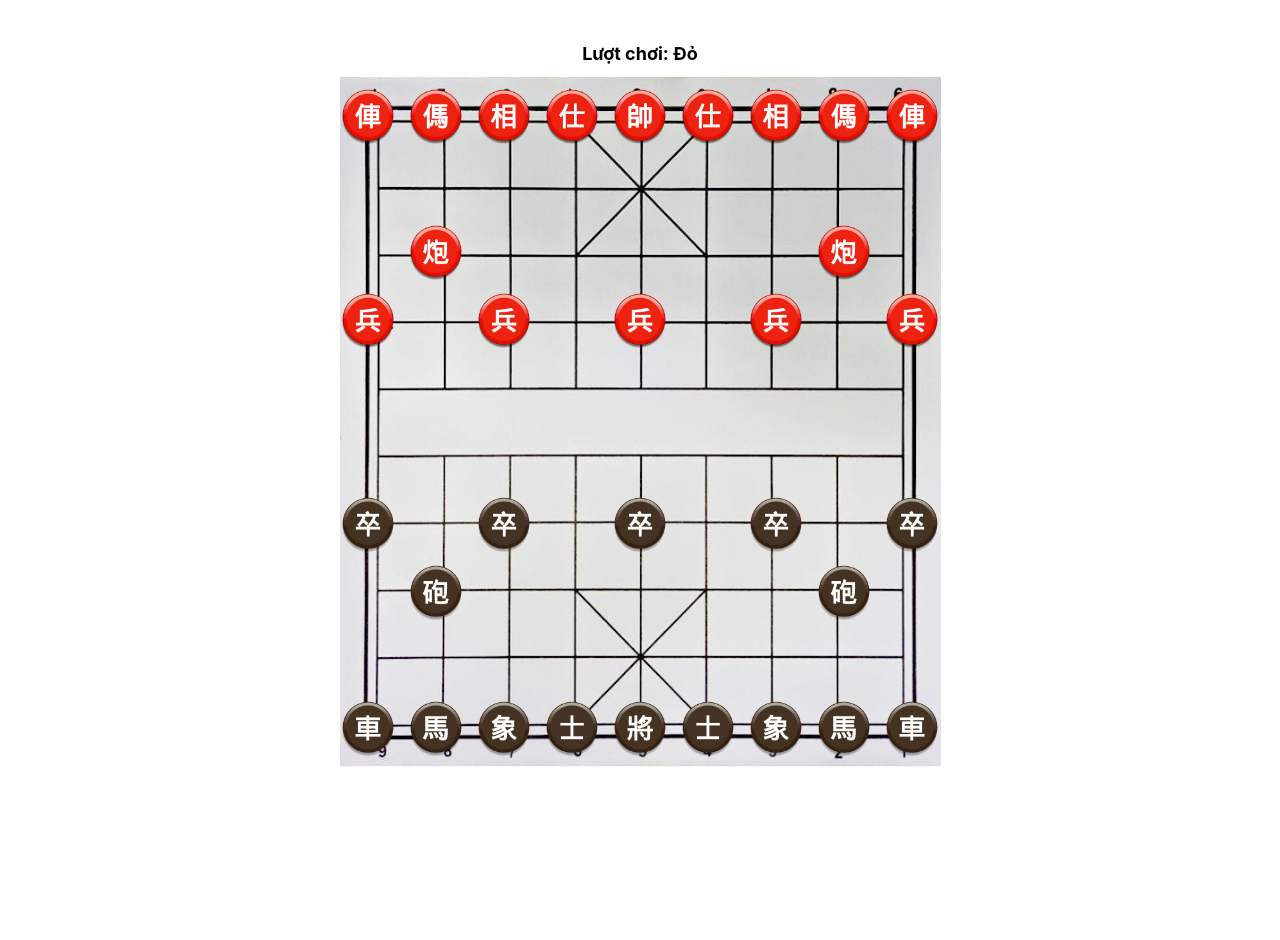
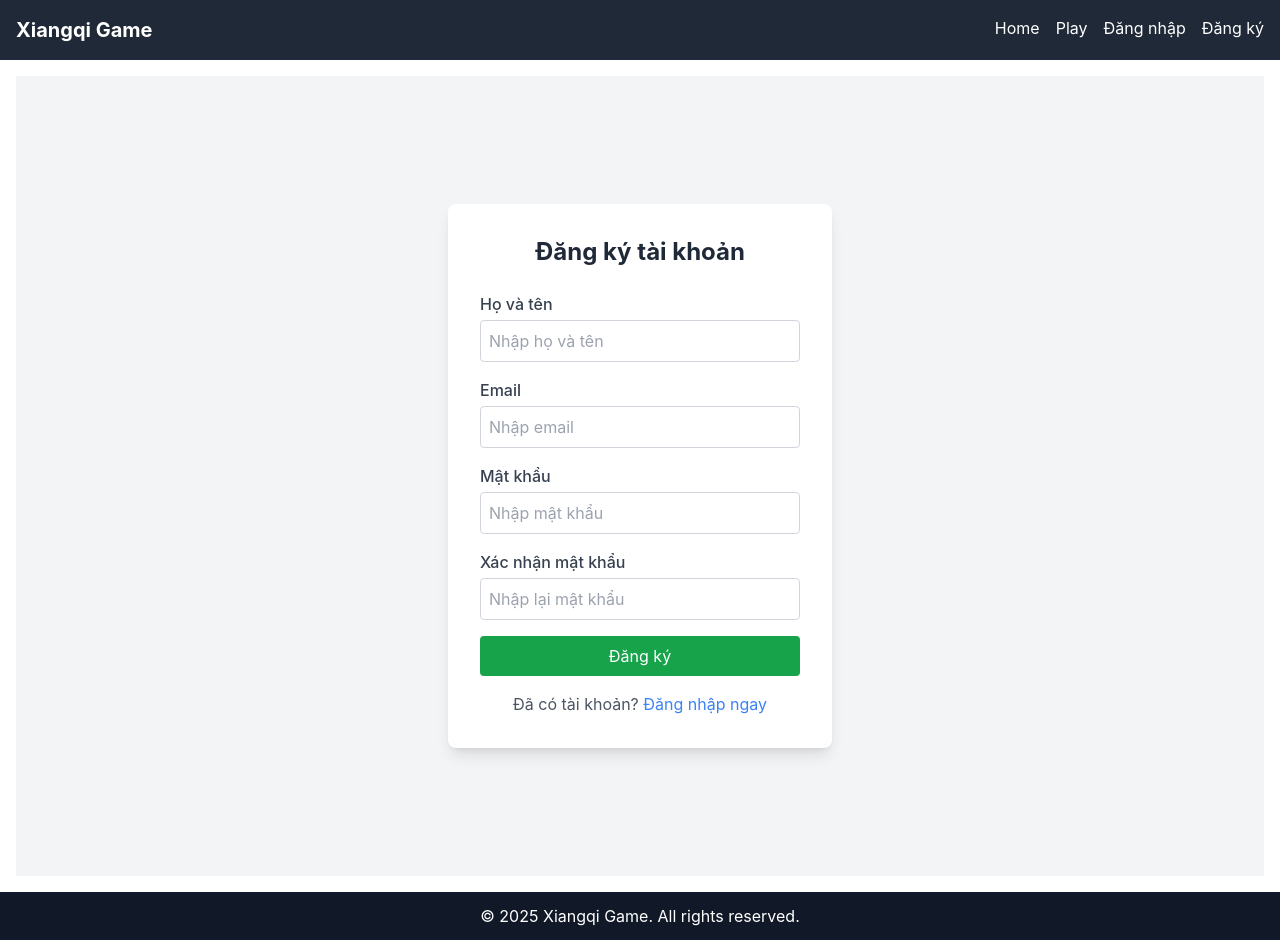
Before and after one commit to TronggDatt/Final-Project, a React (Create React App) app in the folder chess-game/: page /register in a window 1280 px wide. Before the commit the page ends 800 px from the top, so only its background shows below. Built offline with nearby package versions, Linux system fonts and the light colour scheme.

Commit message:
Successful NavBar, Layout, LoginPage, RegisterPage

```diff
--- a/chess-game/package.json
+++ b/chess-game/package.json
@@ -9,6 +9,7 @@
     "@testing-library/user-event": "^13.5.0",
     "react": "^18.0.0",
     "react-dom": "^18.0.0",
+    "react-router-dom": "^7.2.0",
     "react-scripts": "5.0.1",
     "sweetalert2": "^11.17.2",
     "web-vitals": "^2.1.4"
--- a/chess-game/src/App.css
+++ b/chess-game/src/App.css
@@ -36,3 +36,7 @@
     transform: rotate(360deg);
   }
 }
+
+@tailwind base;
+@tailwind components;
+@tailwind utilities;
--- a/chess-game/src/App.js
+++ b/chess-game/src/App.js
@@ -1,12 +1,24 @@
 import "./App.css";
+import { BrowserRouter as Router, Route, Routes } from "react-router-dom";
 import React from "react";
 import GameController from "./components/GameController";
+import Home from "./pages/Home";
+import Login from "./pages/Login";
+import Register from "./pages/Register";
+import Layout from "./components/Layout";
 
 function App() {
   return (
-    <div className="App">
-      <GameController />
-    </div>
+    <Router>
+      <Routes>
+        <Route path="/" element={<Layout />}>
+          <Route index element={<Home />} />
+          <Route path="login" element={<Login />} />
+          <Route path="register" element={<Register />} />
+          <Route path="game" element={<GameController />} />
+        </Route>
+      </Routes>
+    </Router>
   );
 }
 
--- /dev/null
+++ b/chess-game/src/components/Layout.jsx
@@ -0,0 +1,24 @@
+import React from "react";
+import { Outlet } from "react-router-dom";
+import NavBar from "./NavBar";
+
+const Layout = () => {
+  return (
+    <div className="flex flex-col min-h-screen">
+      {/* Navbar */}
+      <NavBar />
+
+      {/* Nội dung chính */}
+      <main className="flex-1 container mx-auto p-4">
+        <Outlet />
+      </main>
+
+      {/* Footer */}
+      <footer className="bg-gray-900 text-white text-center p-3 mt-auto">
+        &copy; {new Date().getFullYear()} Xiangqi Game. All rights reserved.
+      </footer>
+    </div>
+  );
+};
+
+export default Layout;
--- /dev/null
+++ b/chess-game/src/components/NavBar.jsx
@@ -0,0 +1,36 @@
+import React from "react";
+import { Link } from "react-router-dom";
+
+const NavBar = () => {
+  return (
+    <nav className="bg-gray-800 text-white p-4">
+      <div className="container mx-auto flex justify-between">
+        <h1 className="text-xl font-bold">Xiangqi Game</h1>
+        <ul className="flex gap-4">
+          <li>
+            <Link to="/" className="hover:text-gray-400">
+              Home
+            </Link>
+          </li>
+          <li>
+            <Link to="/game" className="hover:text-gray-400">
+              Play
+            </Link>
+          </li>
+          <li>
+            <Link to="/login" className="hover:text-gray-400">
+              Đăng nhập
+            </Link>
+          </li>
+          <li>
+            <Link to="/register" className="hover:text-gray-400">
+              Đăng ký
+            </Link>
+          </li>
+        </ul>
+      </div>
+    </nav>
+  );
+};
+
+export default NavBar;
--- a/chess-game/src/pages/Home.jsx
+++ b/chess-game/src/pages/Home.jsx
@@ -0,0 +1,32 @@
+import React from "react";
+import { Link } from "react-router-dom";
+
+const Home = () => {
+  return (
+    <div className="flex flex-col min-h-screen">
+      {/* Content */}
+      <main className="flex-grow flex flex-col items-center justify-center text-center p-6">
+        <h2 className="text-3xl font-semibold text-gray-800 mb-4">
+          Chào mừng đến với Xiangqi (Cờ Tướng)
+        </h2>
+        <p className="text-gray-600 max-w-lg">
+          Thách thức bạn bè hoặc chơi với AI trong trò chơi cờ tướng chiến
+          thuật. Đăng nhập để lưu tiến trình của bạn!
+        </p>
+        <Link
+          to="/game"
+          className="mt-6 px-6 py-3 bg-red-600 text-white rounded-lg shadow hover:bg-red-700 transition"
+        >
+          Bắt đầu chơi
+        </Link>
+      </main>
+
+      {/* Footer */}
+      <footer className="bg-gray-900 text-gray-400 text-center p-4 mt-auto">
+        © 2025 Xiangqi Game. All rights reserved.
+      </footer>
+    </div>
+  );
+};
+
+export default Home;
--- /dev/null
+++ b/chess-game/src/pages/Login.jsx
@@ -0,0 +1,68 @@
+import React, { useState } from "react";
+import { Link, useNavigate } from "react-router-dom";
+
+const Login = () => {
+  const [email, setEmail] = useState("");
+  const [password, setPassword] = useState("");
+  const navigate = useNavigate();
+
+  const handleSubmit = (e) => {
+    e.preventDefault();
+    console.log("Đăng nhập với:", { email, password });
+
+    // Giả lập đăng nhập thành công -> Chuyển hướng
+    if (email === "test@example.com" && password === "123456") {
+      navigate("/game"); // Chuyển hướng đến trang game sau khi đăng nhập
+    } else {
+      alert("Email hoặc mật khẩu không chính xác!");
+    }
+  };
+
+  return (
+    <div className="flex items-center justify-center min-h-screen bg-gray-100">
+      <div className="bg-white p-8 rounded-lg shadow-lg w-96">
+        <h2 className="text-2xl font-bold text-center text-gray-800 mb-6">
+          Đăng nhập
+        </h2>
+        <form onSubmit={handleSubmit}>
+          <div className="mb-4">
+            <label className="block text-gray-700 font-medium">Email</label>
+            <input
+              type="email"
+              className="w-full p-2 border border-gray-300 rounded mt-1"
+              placeholder="Nhập email của bạn"
+              value={email}
+              onChange={(e) => setEmail(e.target.value)}
+              required
+            />
+          </div>
+          <div className="mb-4">
+            <label className="block text-gray-700 font-medium">Mật khẩu</label>
+            <input
+              type="password"
+              className="w-full p-2 border border-gray-300 rounded mt-1"
+              placeholder="Nhập mật khẩu"
+              value={password}
+              onChange={(e) => setPassword(e.target.value)}
+              required
+            />
+          </div>
+          <button
+            type="submit"
+            className="w-full bg-blue-600 text-white p-2 rounded hover:bg-blue-700 transition duration-300"
+          >
+            Đăng nhập
+          </button>
+        </form>
+        <p className="text-center text-gray-600 mt-4">
+          Chưa có tài khoản?{" "}
+          <Link to="/register" className="text-blue-500 hover:underline">
+            Đăng ký ngay
+          </Link>
+        </p>
+      </div>
+    </div>
+  );
+};
+
+export default Login;
--- /dev/null
+++ b/chess-game/src/pages/Register.jsx
@@ -0,0 +1,98 @@
+import React, { useState } from "react";
+import { Link, useNavigate } from "react-router-dom";
+
+const Register = () => {
+  const [name, setName] = useState("");
+  const [email, setEmail] = useState("");
+  const [password, setPassword] = useState("");
+  const [confirmPassword, setConfirmPassword] = useState("");
+  const navigate = useNavigate();
+
+  const handleSubmit = (e) => {
+    e.preventDefault();
+
+    // Kiểm tra mật khẩu nhập lại
+    if (password !== confirmPassword) {
+      alert("Mật khẩu xác nhận không khớp!");
+      return;
+    }
+
+    console.log("Đăng ký với:", { name, email, password });
+
+    // Giả lập đăng ký thành công -> Chuyển hướng đến trang đăng nhập
+    alert("Đăng ký thành công! Hãy đăng nhập.");
+    navigate("/login");
+  };
+
+  return (
+    <div className="flex items-center justify-center min-h-screen bg-gray-100">
+      <div className="bg-white p-8 rounded-lg shadow-lg w-96">
+        <h2 className="text-2xl font-bold text-center text-gray-800 mb-6">
+          Đăng ký tài khoản
+        </h2>
+        <form onSubmit={handleSubmit}>
+          <div className="mb-4">
+            <label className="block text-gray-700 font-medium">Họ và tên</label>
+            <input
+              type="text"
+              className="w-full p-2 border border-gray-300 rounded mt-1"
+              placeholder="Nhập họ và tên"
+              value={name}
+              onChange={(e) => setName(e.target.value)}
+              required
+            />
+          </div>
+          <div className="mb-4">
+            <label className="block text-gray-700 font-medium">Email</label>
+            <input
+              type="email"
+              className="w-full p-2 border border-gray-300 rounded mt-1"
+              placeholder="Nhập email"
+              value={email}
+              onChange={(e) => setEmail(e.target.value)}
+              required
+            />
+          </div>
+          <div className="mb-4">
+            <label className="block text-gray-700 font-medium">Mật khẩu</label>
+            <input
+              type="password"
+              className="w-full p-2 border border-gray-300 rounded mt-1"
+              placeholder="Nhập mật khẩu"
+              value={password}
+              onChange={(e) => setPassword(e.target.value)}
+              required
+            />
+          </div>
+          <div className="mb-4">
+            <label className="block text-gray-700 font-medium">
+              Xác nhận mật khẩu
+            </label>
+            <input
+              type="password"
+              className="w-full p-2 border border-gray-300 rounded mt-1"
+              placeholder="Nhập lại mật khẩu"
+              value={confirmPassword}
+              onChange={(e) => setConfirmPassword(e.target.value)}
+              required
+            />
+          </div>
+          <button
+            type="submit"
+            className="w-full bg-green-600 text-white p-2 rounded hover:bg-green-700 transition duration-300"
+          >
+            Đăng ký
+          </button>
+        </form>
+        <p className="text-center text-gray-600 mt-4">
+          Đã có tài khoản?{" "}
+          <Link to="/login" className="text-blue-500 hover:underline">
+            Đăng nhập ngay
+          </Link>
+        </p>
+      </div>
+    </div>
+  );
+};
+
+export default Register;
```
Also changed, not shown: 2 other files (tests, documents, lock files or other folders).
